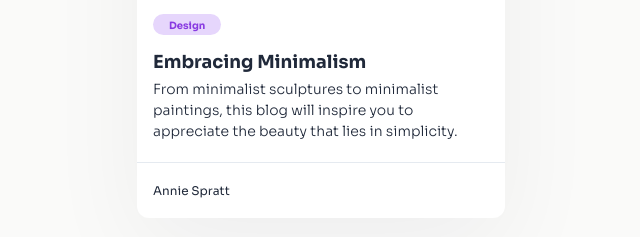
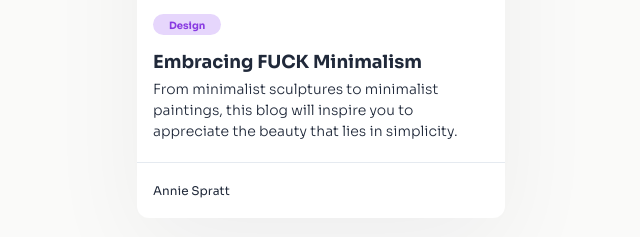
Before and after one commit to surpoxia/Minimal-Blog-Card, a plain HTML site: page index.html in a window 1280 px wide. Shown: the part 335-572 px from the top of the page, 319-959 px from the left. Drawn offline with Linux system fonts and the light colour scheme.

Commit message:
Update index.html

```diff
--- a/index.html
+++ b/index.html
@@ -16,7 +16,7 @@
                     <p class="button-text">Design</p>
                 </button>
                 <div class="card-textfield">
-                    <p class="card-headline">Embracing Minimalism</p>
+                    <p class="card-headline">Embracing FUCK Minimalism</p>
                     <p class="card-paragraph">From minimalist sculptures to minimalist paintings, this blog will inspire you to appreciate the beauty that lies in simplicity.</p>
                 </div>
             </div>
```
